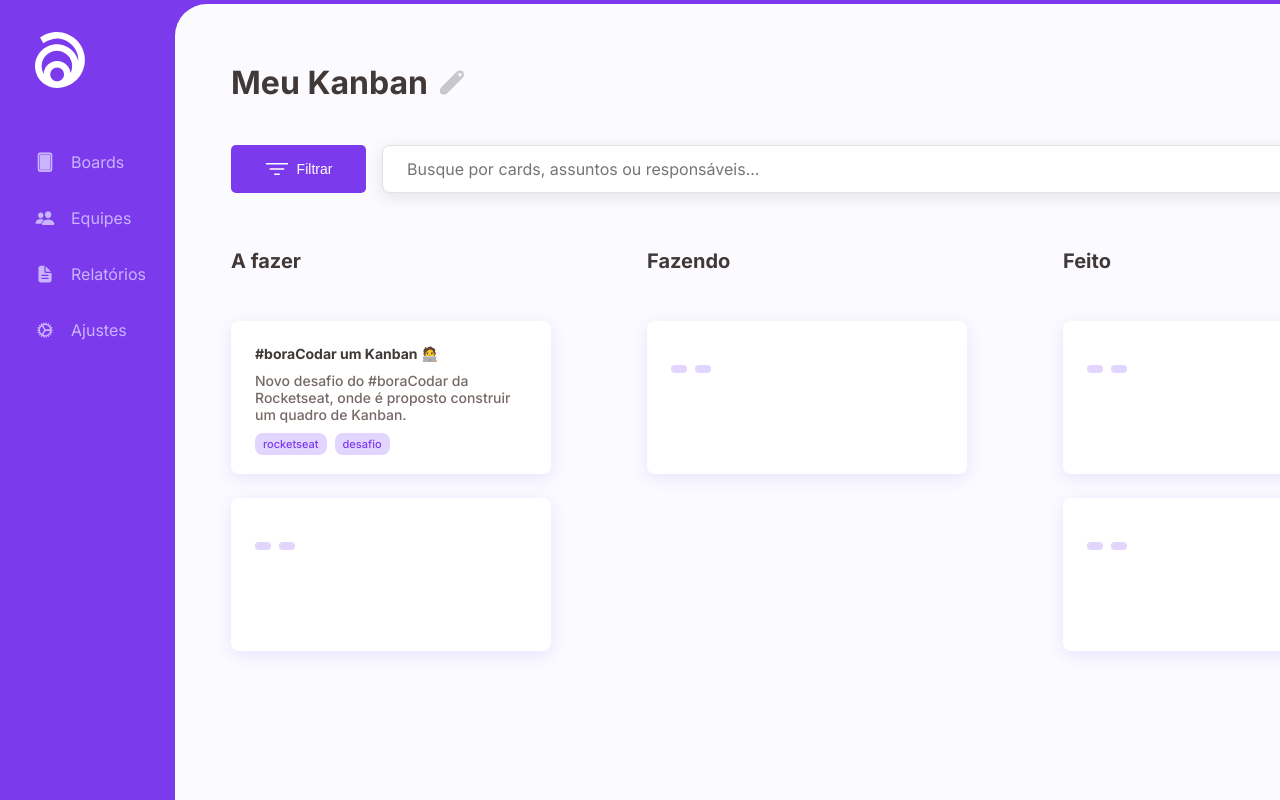
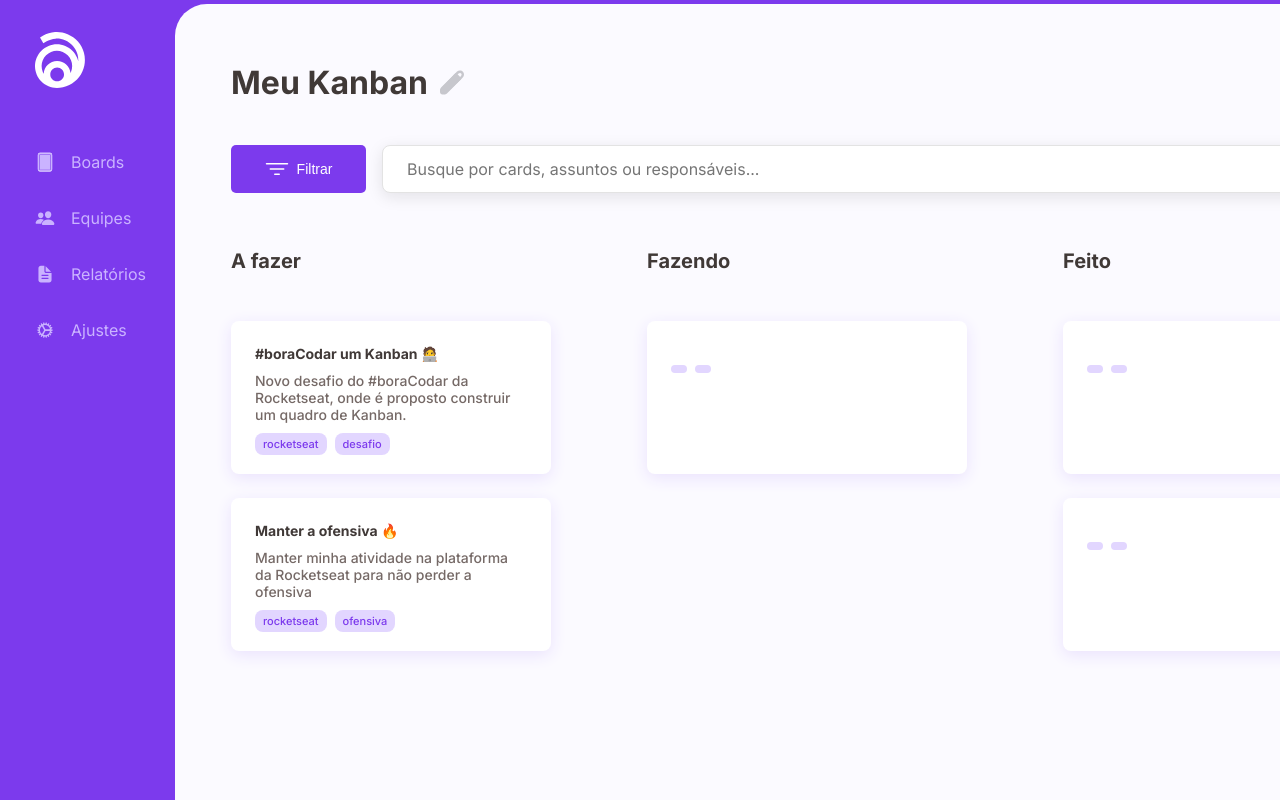
Before and after one commit to Guilherme-RNovaes/meu-kanban, a React (Create React App) app: page / in a window 1280 px wide. Shown: the top 800 px of the page. Built offline with nearby package versions, Linux system fonts and the light colour scheme.

Commit message:
finalizando o board A fazer

```diff
--- a/src/components/Board/index.jsx
+++ b/src/components/Board/index.jsx
@@ -30,10 +30,10 @@ function Board() {
               hashtag2='desafio'
             />
             <Card
-              title=''
-              text=''
-              hashtag1=''
-              hashtag2=''
+              title='Manter a ofensiva 🔥'
+              text='Manter minha atividade na plataforma da Rocketseat para não perder a ofensiva'
+              hashtag1='rocketseat'
+              hashtag2='ofensiva'
             />
           </div>
           <div className='cards'>
```
